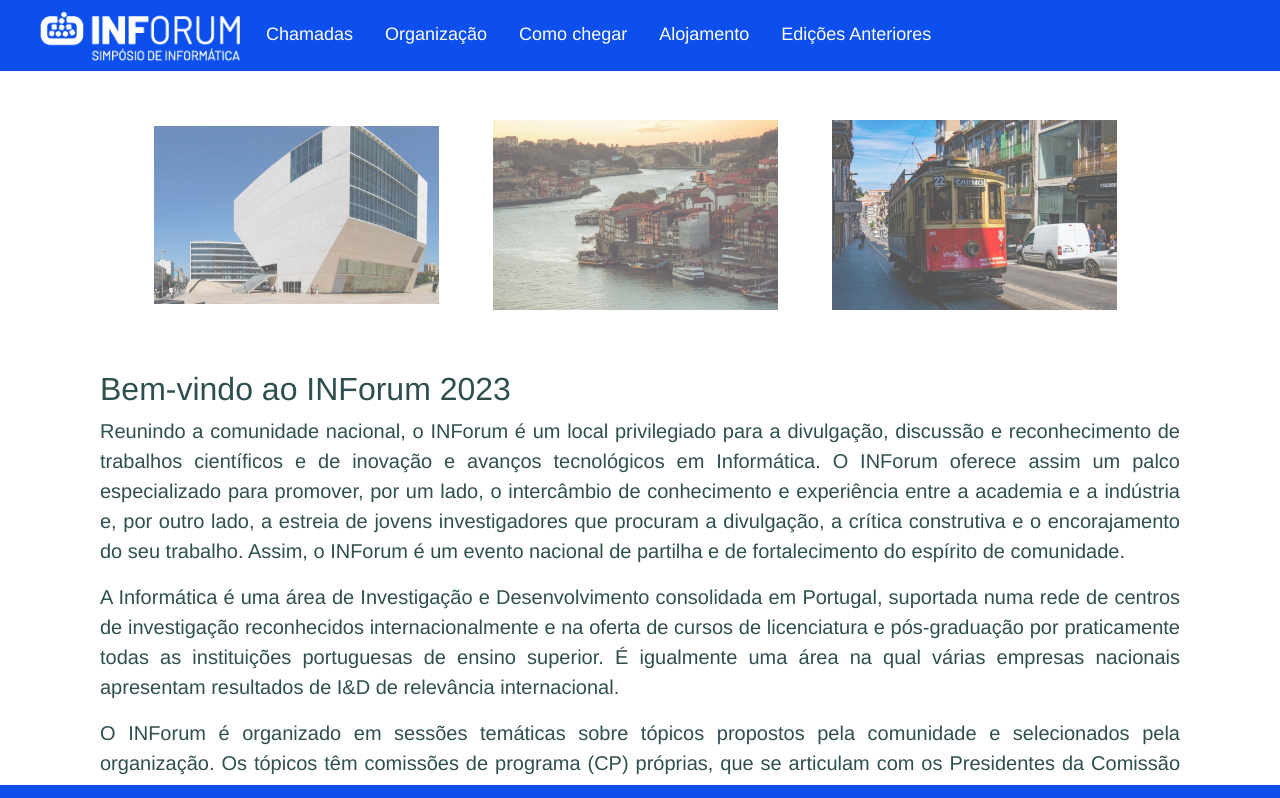
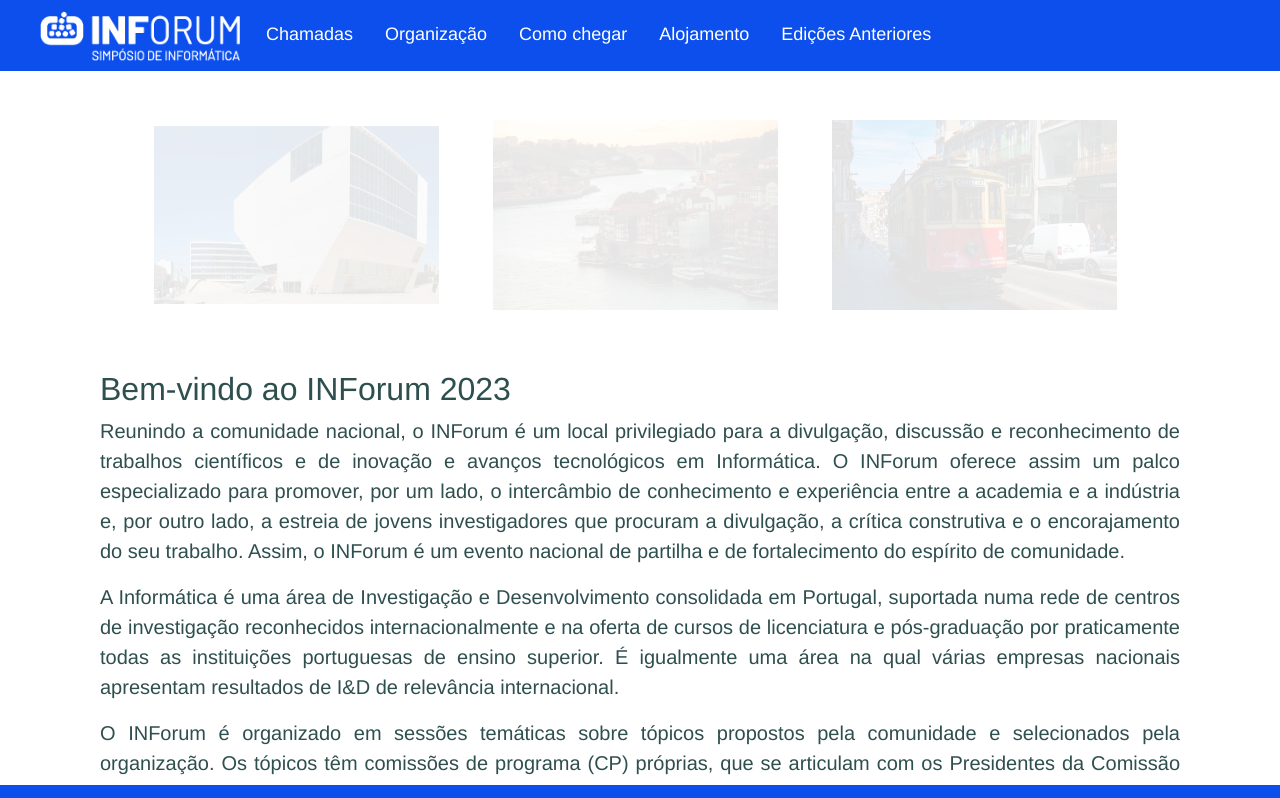
Before and after one commit to h4g0/Inforum2023, a React (Create React App) app: page / in a window 1280 px wide. Shown: the top 798 px of the page. Built offline with nearby package versions, Linux system fonts and the light colour scheme.

Commit message:
updated slide timminga and added z-index

```diff
--- a/src/Main/Intro.tsx
+++ b/src/Main/Intro.tsx
@@ -89,7 +89,7 @@ function Slider() {
         },
     ]
 
-    const animation = 10
+    const animation = 11
 
     const [time, setTime] = useState(Date.now());
 
@@ -110,13 +110,14 @@ function Slider() {
 
     const pos = ( second - (second % animation)) % slideImages.length
 
+    console.log(pos)
+
     const pos2 =  ( pos + 1 ) % slideImages.length
 
     const pos3 = ( pos + 2 ) % slideImages.length
 
     const lapse_time = animation / 2
 
-    console.log(second % animation)
 
     const op   = (seconds % animation) < lapse_time ?
     (seconds % lapse_time ) * ( 1 / lapse_time ) :
@@ -127,7 +128,7 @@ function Slider() {
     };
 
     return <>
-        <div  className='SlideImageContainer' style={divStyle}>
+        <div  style={divStyle} className='SlideImageContainer'>
 
         <img className="SlideImage" src={slideImages[pos].url} title={slideImages[pos].caption}></img>
 
--- a/src/Main/Main.css
+++ b/src/Main/Main.css
@@ -123,6 +123,7 @@ p {
     justify-content: left;
     width: 100%;
     background-color: #0c4fed;
+    z-index:1;
 
 }
 
@@ -489,15 +490,12 @@ p {
 
 
 
-@keyframes fadeIn {
-    0% { opacity: 0; }
-    100% { opacity: 1; }
-  }
-
 .SlideImageContainer {
     max-width: 100%;
     height: 270px;
-    animation: fadeIn 5s;
+    position: relative;
+
+
 }
 
 
@@ -509,7 +507,8 @@ p {
     max-height: 300px;
     align-self: center;
     margin-top: 20px;
-    animation: fadeIn 5s;
+    position: relative;
+
 
 }
 
```
